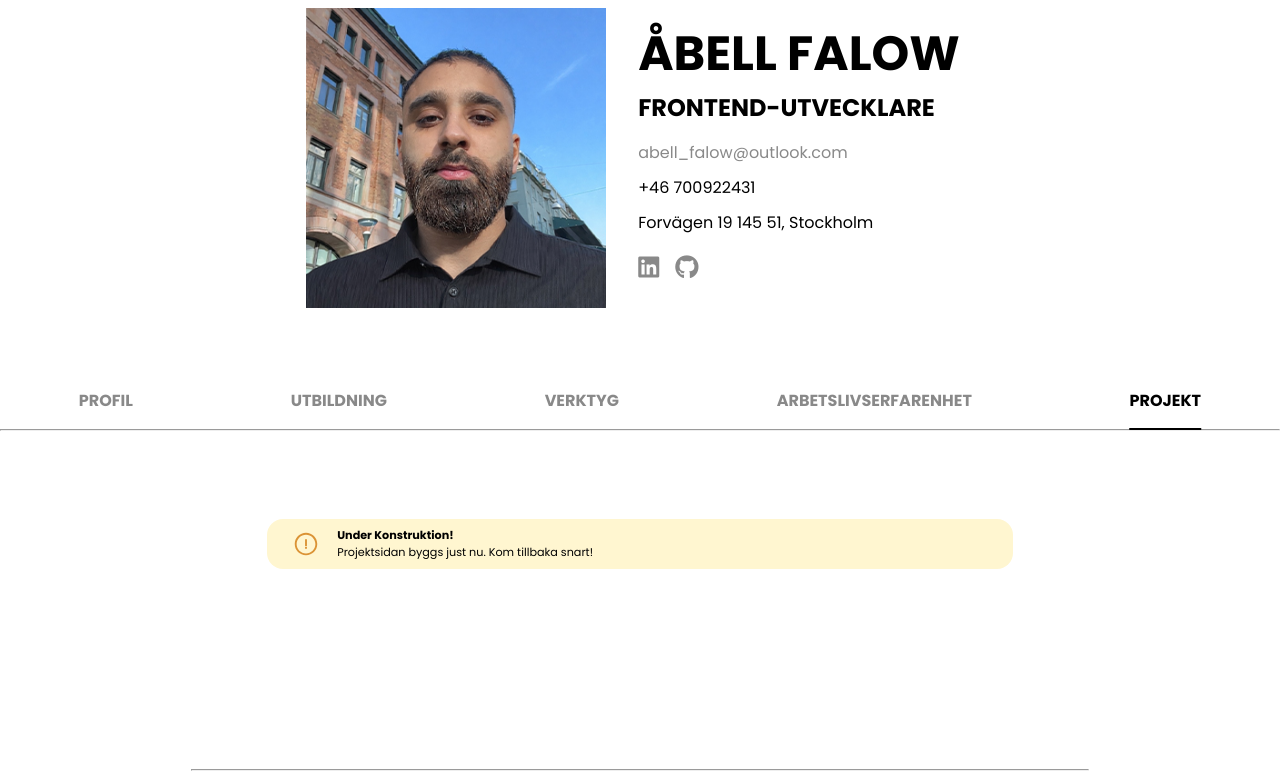
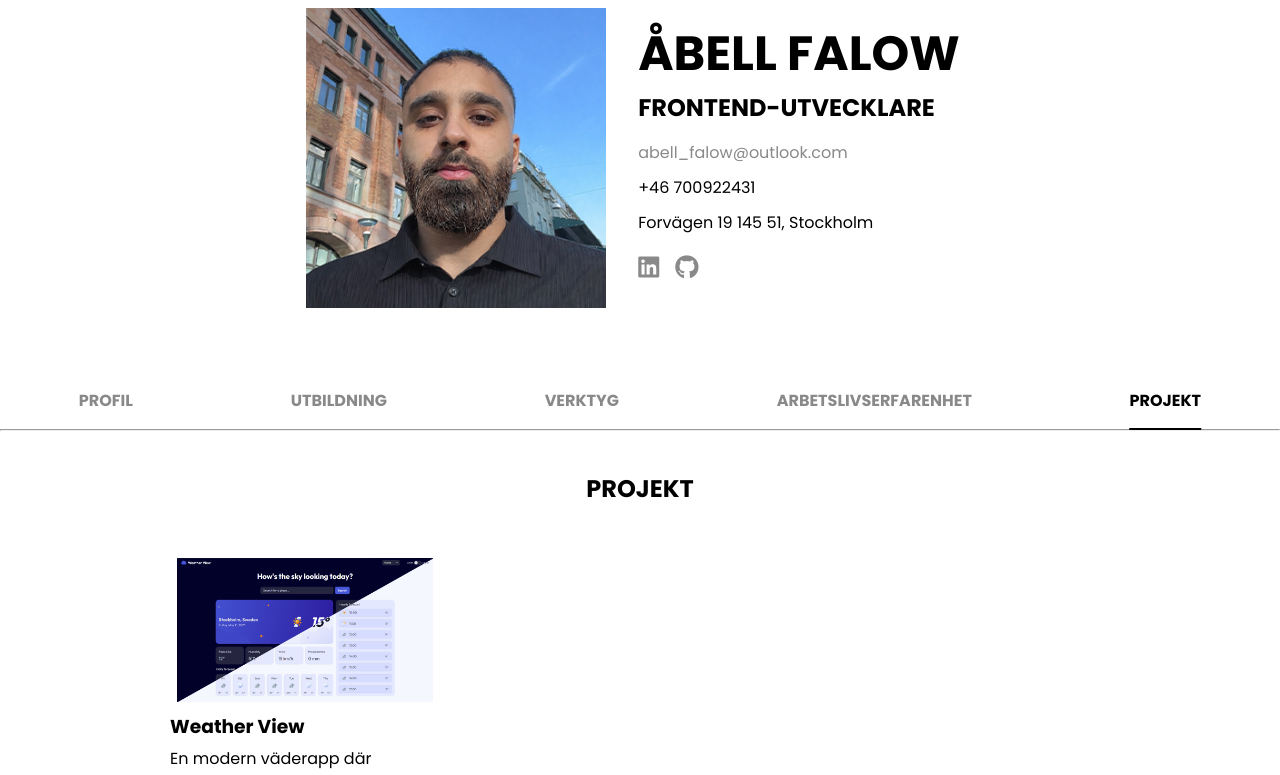
Before and after one commit to AbellFalow01/portfolio-website, a plain HTML site: page index.html in a window 1280 px wide. Both pictures are taken after a click on the link "PROJEKT". Shown: the top 775 px of the page. Drawn offline with Linux system fonts and the light colour scheme.

Commit message:
Refactor code structure for improved readability and maintainability

```diff
--- a/index.js
+++ b/index.js
@@ -284,11 +284,18 @@
             } else if (section === "#projects") {
                 main.innerHTML = `
                 <div class="project-section">
-                    <div class="warning-card">
-                        <img src="public/warning.svg" alt="">
-                        <div class="warning-text">
-                            <h4>Under Konstruktion!</h4>
-                            <p>Projektsidan byggs just nu. Kom tillbaka snart!</p>
+                    <h2>PROJEKT</h2>
+                    <div class="project-grid">
+                        <div class="project-card">
+                            <div class="image-wrapper">
+                                <a href="https://abellfalow01.github.io/weather-view/" target="_blank">
+                                <img id="weatherview" src="weatherview.png" alt="">
+                                </a>
+                            </div>
+                            <div class="project-info">
+                                <h3>Weather View</h3>
+                                <p>En modern väderapp där användare kan söka efter olika städer och få aktuell väderinformation i realtid genom en enkel och responsiv design.</p>
+                            </div>
                         </div>
                     </div>
                 </div>
--- a/style.css
+++ b/style.css
@@ -372,40 +372,68 @@
 
 .project-section {
     display: flex;
-    width: 57%;
-    margin-bottom: 10rem;
-    flex-direction: column;
-    align-items: center;
-    margin-top: 5rem;
-}
-
-.warning-card {
-    display: flex;
-    flex-direction: row;
-    width: 100%;
-    height: auto;
-    padding: 0.5rem;
-    background-color: #fff6d0;
-    border-radius: 1rem;
-}
-
-.warning-card img {
-    width: 30px;
-    margin-left: 1rem;
-}
-
-.warning-text {
-    display: flex;
     flex-direction: column;
     justify-content: center;
-    margin: 0;
-    width: auto;
+    align-items: center;
+    width: 100%;
     height: 100%;
 }
 
-.warning-text h4, .warning-text p {
-    margin: 0 0 0 1rem;
-    font-size: 0.7rem;
+.project-section h2 {
+    margin: 2rem 0 2rem 0;
+}
+
+.project-grid {
+    margin-top: 20px;
+    display: grid;
+    width: 100%;
+    height: auto;
+    justify-content: center;
+    grid-template-columns: repeat(3, 300px);
+    grid-template-rows: repeat(2, 350px);
+    grid-gap: 20px;
+}
+
+.project-card {
+    display: flex;
+    width: 90%;
+    flex-direction: column;
+}
+
+.project-info {
+    display: flex;
+    padding-top: 10px;
+    gap: 5px;
+    width: 100%;
+    height: 100%;
+    flex-direction: column;
+}
+
+.project-grid .image-wrapper{
+    display: flex;
+    justify-content: center;
+    height: 200px;
+    width: 100%;
+}
+
+.project-grid .image-wrapper a{
+    display: flex;
+    justify-content: center;
+    width: 100%;
+    height: 100%;
+}
+
+.project-grid .image-wrapper a img{
+    width: 95%;
+    height: 100%;
+    object-fit: contain;
+    cursor: pointer;
+    transition: 0.2s;
+}
+
+
+.project-grid .image-wrapper a img:hover{
+    width: 100%;
 }
 
 /* MOBILE SECTION */
```
Also changed, not shown: index.html (+1 -0 lines), weatherview.png (added).
